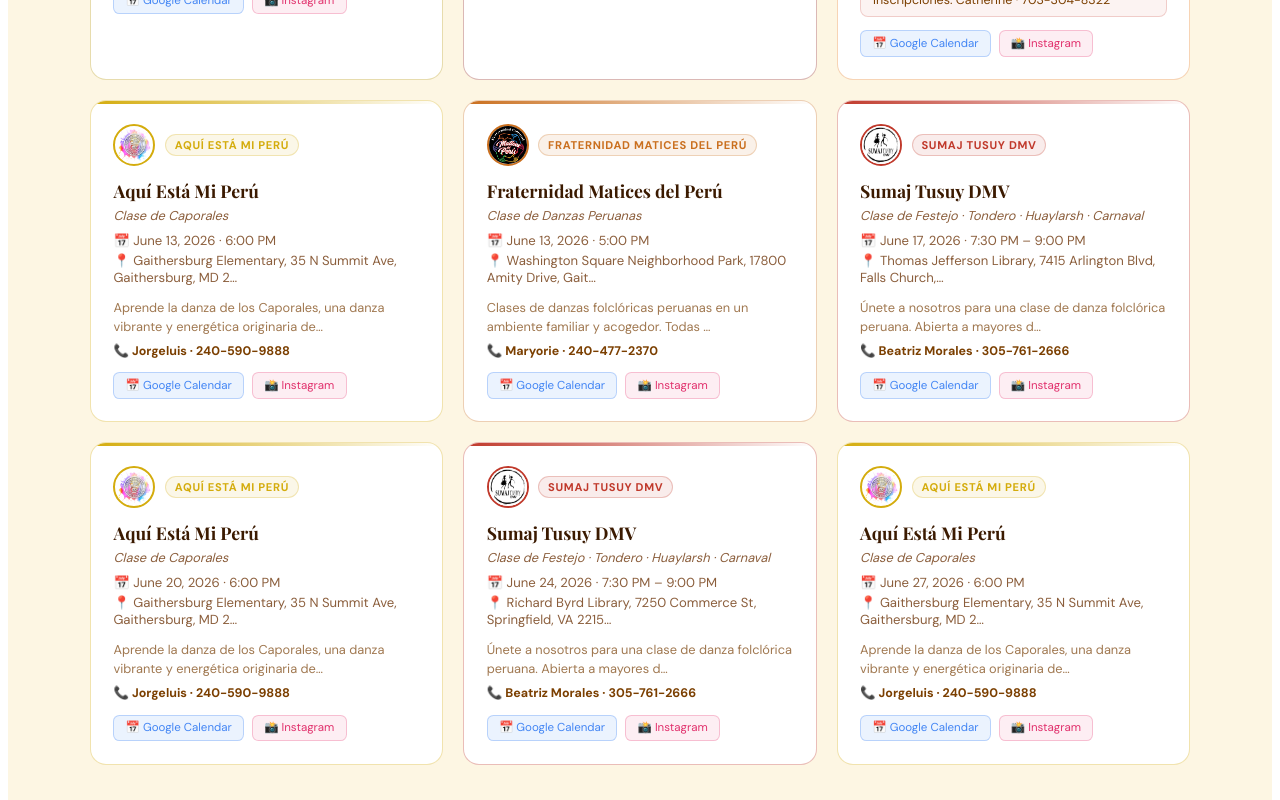
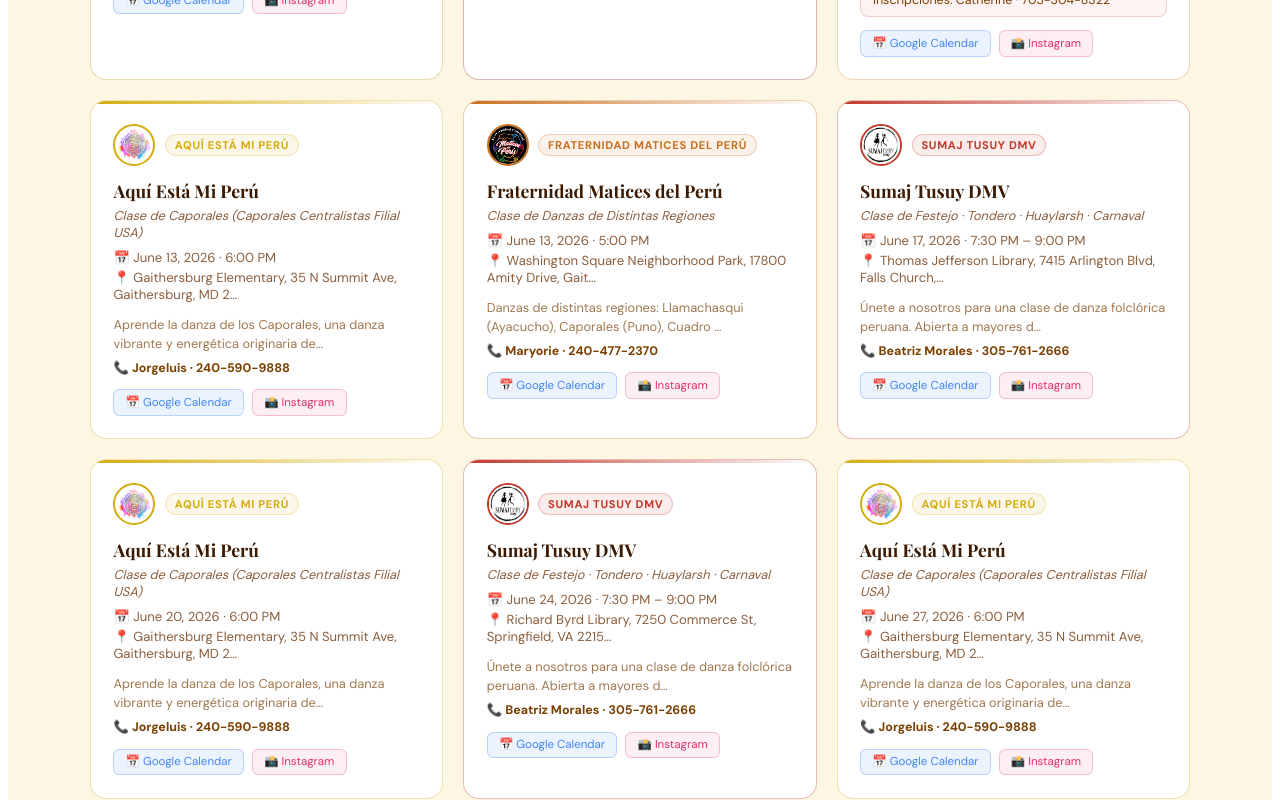
Before and after one commit to ritmosdelperudmv/Ritmos-del-peru, a React (Vite) app: page / in a window 1280 px wide. Shown: the part 1528-2328 px from the top of the page. Built offline with nearby package versions, Linux system fonts and the light colour scheme; a web font is replaced by a local one.

Commit message:
Update App.jsx

```diff
--- a/src/App.jsx
+++ b/src/App.jsx
@@ -66,13 +66,13 @@ const SAMPLE_EVENTS = [
   { id: 3,  title: "Clase de Festejo · Tondero · Huaylarsh · Carnaval — Sumaj Tusuy DMV", group: "Sumaj Tusuy DMV", date: "2026-06-24", time: "7:30 PM – 9:00 PM", location: "Richard Byrd Library, 7250 Commerce St, Springfield, VA 22150", description: "Contacto: Beatriz Morales · 305-761-2666", description: "Únete a nosotros para una clase de danza folclórica peruana. Abierta a mayores de 18 años. No se requiere experiencia previa. ¡Ven a aprender y celebrar nuestra cultura!", contact: "Beatriz Morales · 305-761-2666", host: "Sumaj Tusuy DMV", published: true },
   { id: 4,  title: "Clase de Marinera, Cajón y Danzas Peruanas — Sentimiento Peruano",          group: "Sentimiento Peruano",         date: "2026-06-05", time: "7pm Marinera Básico · 8pm Marinera Avanzado / Cajón · 9pm Danzas Folclóricas", location: "3700 S Four Mile Run, Arlington", description: "Requiere registro previo. Contacto: Catherine · 703-304-8322", description: "Clases de marinera, cajón y danzas folclóricas peruanas para todas las edades y niveles. Regístrate con anticipación para reservar tu lugar.", contact: "Catherine · 703-304-8322", host: "Sentimiento Peruano", published: true },
   { id: 5,  title: "Clase de Marinera, Cajón y Danzas Peruanas — Sentimiento Peruano",          group: "Sentimiento Peruano",         date: "2026-06-12", time: "7pm Marinera Básico · 8pm Marinera Avanzado / Cajón · 9pm Danzas Folclóricas", location: "3700 S Four Mile Run, Arlington", description: "Requiere registro previo. Contacto: Catherine · 703-304-8322", description: "Clases de marinera, cajón y danzas folclóricas peruanas para todas las edades y niveles. Regístrate con anticipación para reservar tu lugar.", contact: "Catherine · 703-304-8322", host: "Sentimiento Peruano", published: true },
-  { id: 6,  title: "Clase de Caporales — Aquí Está Mi Perú", group: "Aquí Está Mi Perú", date: "2026-06-13", time: "6:00 PM", location: "Gaithersburg Elementary, 35 N Summit Ave, Gaithersburg, MD 20877", description: "Fecha, hora y lugar por confirmar.", description: "Aprende la danza de los Caporales, una danza vibrante y energética originaria de Bolivia y muy popular en el Perú. Abierta a todas las edades y niveles.", contact: "Jorgeluis · 240-590-9888", host: "Aquí Está Mi Perú", published: true },
-  { id: 15, title: "Clase de Caporales — Aquí Está Mi Perú", group: "Aquí Está Mi Perú", date: "2026-06-20", time: "6:00 PM", location: "Gaithersburg Elementary, 35 N Summit Ave, Gaithersburg, MD 20877", description: "Fecha, hora y lugar por confirmar.", description: "Aprende la danza de los Caporales, una danza vibrante y energética originaria de Bolivia y muy popular en el Perú. Abierta a todas las edades y niveles.", contact: "Jorgeluis · 240-590-9888", host: "Aquí Está Mi Perú", published: true },
-  { id: 16, title: "Clase de Caporales — Aquí Está Mi Perú", group: "Aquí Está Mi Perú", date: "2026-06-27", time: "6:00 PM", location: "Gaithersburg Elementary, 35 N Summit Ave, Gaithersburg, MD 20877", description: "Fecha, hora y lugar por confirmar.", description: "Aprende la danza de los Caporales, una danza vibrante y energética originaria de Bolivia y muy popular en el Perú. Abierta a todas las edades y niveles.", contact: "Jorgeluis · 240-590-9888", host: "Aquí Está Mi Perú", published: true },
+  { id: 6,  title: "Clase de Caporales (Caporales Centralistas Filial USA) — Aquí Está Mi Perú", group: "Aquí Está Mi Perú", date: "2026-06-13", time: "6:00 PM", location: "Gaithersburg Elementary, 35 N Summit Ave, Gaithersburg, MD 20877", description: "Fecha, hora y lugar por confirmar.", description: "Aprende la danza de los Caporales, una danza vibrante y energética originaria de Bolivia y muy popular en el Perú. Abierta a todas las edades y niveles.", contact: "Jorgeluis · 240-590-9888", host: "Aquí Está Mi Perú", published: true },
+  { id: 15, title: "Clase de Caporales (Caporales Centralistas Filial USA) — Aquí Está Mi Perú", group: "Aquí Está Mi Perú", date: "2026-06-20", time: "6:00 PM", location: "Gaithersburg Elementary, 35 N Summit Ave, Gaithersburg, MD 20877", description: "Fecha, hora y lugar por confirmar.", description: "Aprende la danza de los Caporales, una danza vibrante y energética originaria de Bolivia y muy popular en el Perú. Abierta a todas las edades y niveles.", contact: "Jorgeluis · 240-590-9888", host: "Aquí Está Mi Perú", published: true },
+  { id: 16, title: "Clase de Caporales (Caporales Centralistas Filial USA) — Aquí Está Mi Perú", group: "Aquí Está Mi Perú", date: "2026-06-27", time: "6:00 PM", location: "Gaithersburg Elementary, 35 N Summit Ave, Gaithersburg, MD 20877", description: "Fecha, hora y lugar por confirmar.", description: "Aprende la danza de los Caporales, una danza vibrante y energética originaria de Bolivia y muy popular en el Perú. Abierta a todas las edades y niveles.", contact: "Jorgeluis · 240-590-9888", host: "Aquí Está Mi Perú", published: true },
   { id: 7,  title: "Clase de Festejo — Papalca",                      group: "Papalca",                     date: "2026-06-06", time: "10:00 AM", location: "Ubicación privada — regístrate para recibirla", description: "Requiere registro previo para recibir la dirección. Contacto: Victor · 240-839-8803", description: "Clase de Festejo, una de las danzas afroperuanas más alegres y representativas del Perú. Abierta a todas las edades y niveles. Cupos limitados — regístrate con anticipación.", contact: "Victor · 240-839-8803", host: "Papalca", published: true },
   { id: 8,  title: "Clase de Ritmos Afro Peruanos — Perú Folclore",                group: "Perú Folclore",               date: "2026-06-09", time: "7:00 PM", location: "14301 Climbing Rose Way, Centreville, VA 20121", description: "Contacto: Andrés Arevalo · 202-500-9328", description: "Descubre los Ritmos Afro Peruanos en esta clase especial que celebra la rica herencia africana en la música y danza del Perú. Abierta a todos los niveles.", contact: "Andrés Arevalo · 202-500-9328", host: "Perú Folclore", published: true },
-  { id: 9,  title: "Clase de Danzas Peruanas — Fraternidad Matices del Perú", group: "Fraternidad Matices del Perú", date: "2026-06-06", time: "5:00 PM", location: "Washington Square Neighborhood Park, 17800 Amity Drive, Gaithersburg, MD 20877", description: "Contacto: Maryorie · 240-477-2370 · lm.delao75@gmail.com", description: "Clases de danzas folclóricas peruanas en un ambiente familiar y acogedor. Todas las edades y niveles son bienvenidos. ¡Ven a ser parte de nuestra fraternidad!", contact: "Maryorie · 240-477-2370", host: "Fraternidad Matices del Perú", published: true },
-  { id: 13, title: "Clase de Danzas Peruanas — Fraternidad Matices del Perú", group: "Fraternidad Matices del Perú", date: "2026-06-13", time: "5:00 PM", location: "Washington Square Neighborhood Park, 17800 Amity Drive, Gaithersburg, MD 20877", description: "Contacto: Maryorie · 240-477-2370 · lm.delao75@gmail.com", description: "Clases de danzas folclóricas peruanas en un ambiente familiar y acogedor. Todas las edades y niveles son bienvenidos. ¡Ven a ser parte de nuestra fraternidad!", contact: "Maryorie · 240-477-2370", host: "Fraternidad Matices del Perú", published: true },
+  { id: 9,  title: "Clase de Danzas de Distintas Regiones — Fraternidad Matices del Perú", group: "Fraternidad Matices del Perú", date: "2026-06-06", time: "5:00 PM", location: "Washington Square Neighborhood Park, 17800 Amity Drive, Gaithersburg, MD 20877", description: "Contacto: Maryorie · 240-477-2370 · lm.delao75@gmail.com", description: "Danzas de distintas regiones: Llamachasqui (Ayacucho), Caporales (Puno), Cuadro Amazónico (Selva). Todas las edades y niveles bienvenidos.", contact: "Maryorie · 240-477-2370", host: "Fraternidad Matices del Perú", published: true },
+  { id: 13, title: "Clase de Danzas de Distintas Regiones — Fraternidad Matices del Perú", group: "Fraternidad Matices del Perú", date: "2026-06-13", time: "5:00 PM", location: "Washington Square Neighborhood Park, 17800 Amity Drive, Gaithersburg, MD 20877", description: "Contacto: Maryorie · 240-477-2370 · lm.delao75@gmail.com", description: "Danzas de distintas regiones: Llamachasqui (Ayacucho), Caporales (Puno), Cuadro Amazónico (Selva). Todas las edades y niveles bienvenidos.", contact: "Maryorie · 240-477-2370", host: "Fraternidad Matices del Perú", published: true },
   { id: 10, title: "Clase de Cajón Peruano — Percy Chinchilla",             group: "Percy Chinchilla",            date: "2026-06-06", time: "11:00 AM – 12:30 PM", location: "Calletana's Peruvian Chicken & Cuisine, 4300 Chantilly Shopping Center, Chantilly, VA 20151", description: "Contacto: Percy · 240-963-8503 · percychinchilla18@gmail.com", description: "Aprende a tocar el cajón peruano, instrumento icónico de la música afroperuana. Clase práctica para principiantes y entusiastas de la percusión. 🥁 Se recomienda traer tu cajón si tienes uno. 🔜 Próximamente: clase de danza afroperuana abierta a todas las edades.", contact: "Percy · 240-963-8503", host: "Percy Chinchilla", published: true },
   { id: 11, title: "🎶 ¡Coming Soon! — Chicha Morada",                group: "Chicha Morada",               date: "", time: "", location: "Inca Social, 1776 Wilson Blvd, Arlington, VA 22209", description: "¡Próximamente! Estamos preparando algo especial en Inca Social. Mantente pendiente.", contact: "chichamoradadc@gmail.com", contact: "chichamoradadc@gmail.com", host: "Chicha Morada", published: true },
   { id: 12, title: "Masterclass de Música de Cámara Andina — Kuyayky",                      group: "Kuyayky",                     date: "2026-06-06", time: "4:00 PM – 6:00 PM", location: "George Mason Regional Library, 7001 Little River Turnpike, Annandale, VA 22003", description: "Contacto: Jose Hurtado · (786) 228-6189", description: "Sumérgete en la música de cámara andina en esta masterclass única. Explora los sonidos, ritmos e instrumentos tradicionales de los Andes peruanos. 🎵 Se recomienda traer tu instrumento — no es obligatorio pero sí muy alentado.", contact: "Jose Hurtado · (786) 228-6189", host: "Kuyayky", published: true },
```
